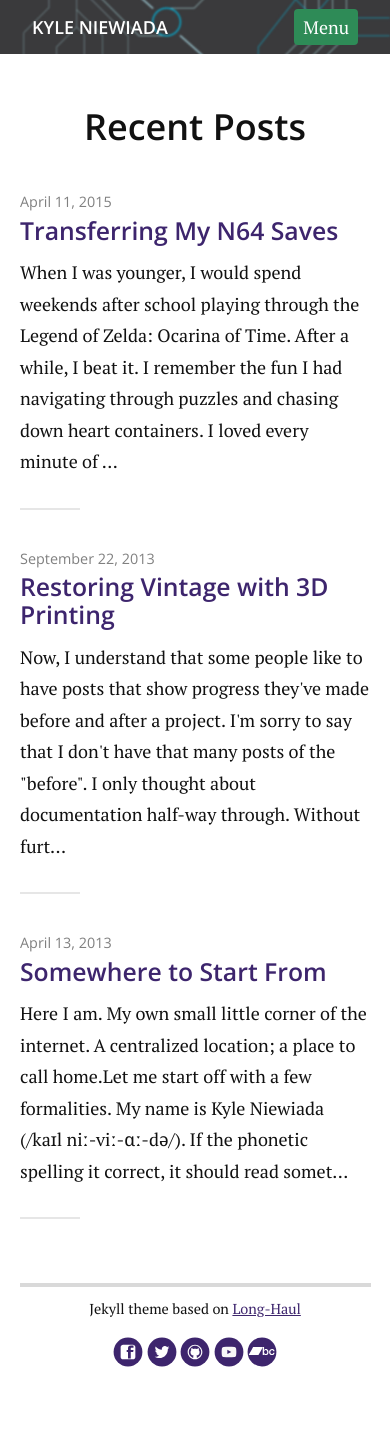
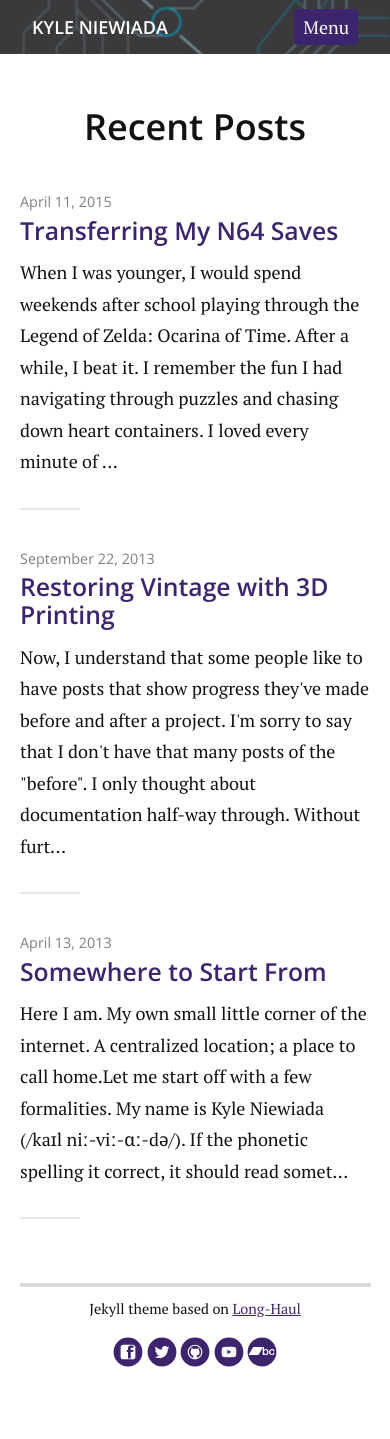
Before and after one commit to aav7fl/website-legacy, a Jekyll site: the page built from index.html, in a window 390 px wide. Built offline with Jekyll 4.4.1, drawn with Linux system fonts in a browser that asks for light colours; nearby versions of some CDN libraries; Markdown is read by kramdown in place of the engine named in the settings; the list of posts is cut into pages by our own code.

Commit message:
Fixed mobile css colors with -color label

```diff
--- a/assets/css/style.css
+++ b/assets/css/style.css
@@ -983,8 +983,8 @@ MENU STYLING
 .nav-collapse ul li {
   width: 100%;
   display: block;
-  background: seagreen;
-  border-bottom: 2px solid #349e63;
+  background: #3d256d;
+  border-bottom: 2px solid #482b80;
 }
 .nav-collapse ul li a {
   color: white;
@@ -1019,7 +1019,7 @@ MENU STYLING
   float: right;
   line-height: 2em;
   margin-top: .5em;
-  background-color: seagreen;
+  background-color: #3d256d;
   border-radius: 4px;
   padding: 0 .5em;
   color: white;
@@ -1031,7 +1031,7 @@ MENU STYLING
 }
 .nav-toggle:hover {
   color: white;
-  background-color: #21653f;
+  background-color: #281847;
 }
 
 /***************
@@ -1120,7 +1120,7 @@ POST STYLING
   content: "";
   position: absolute;
   top: -1.25em;
-  background: seagreen;
+  background: #3d256d;
   display: block;
   height: 2px;
   width: 150px;
@@ -1130,7 +1130,7 @@ POST STYLING
   content: "";
   position: absolute;
   bottom: -1.25em;
-  background: seagreen;
+  background: #3d256d;
   display: block;
   height: 2px;
   width: 150px;
```
Also changed, not shown: assets/scss/breakpoints/_mobileup.scss (+6 -6 lines), 1 other file.
